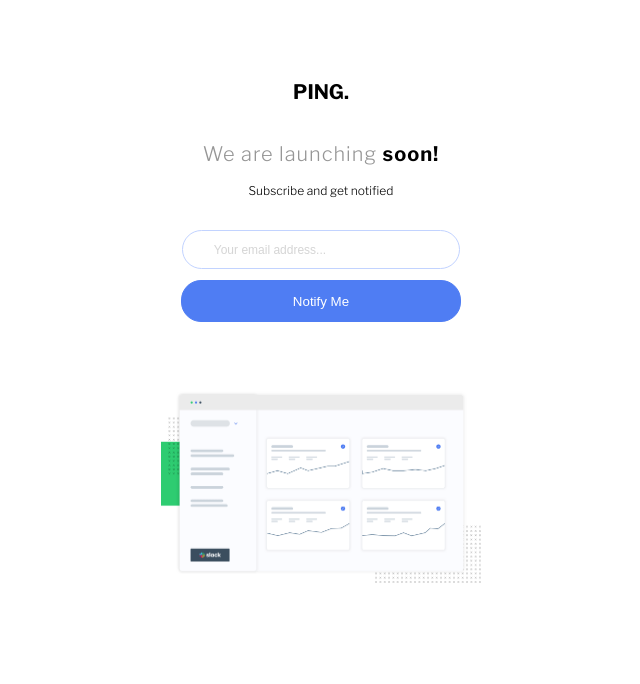
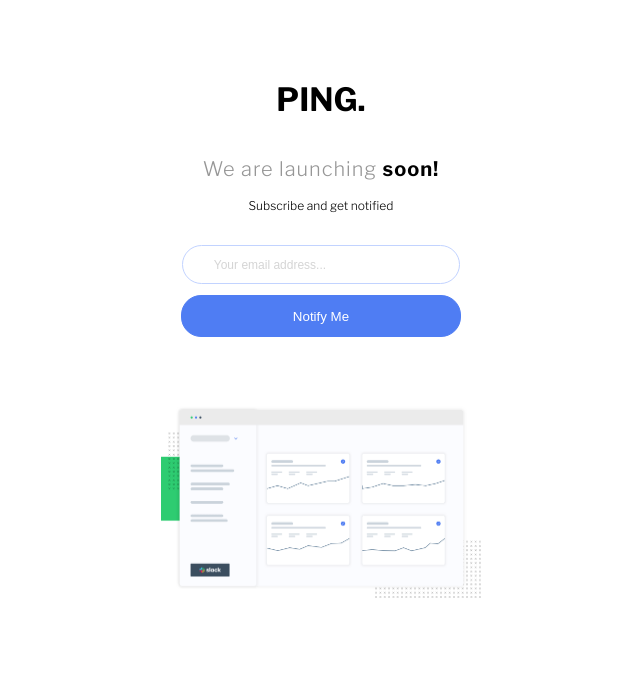
Before and after one commit to Simplify4Me2/ping-coming-soon, a website: page index.html in a window 1280 px wide. Shown: the top 684 px of the page, without its empty margins (319-959 px from the left). Drawn offline with nearby package versions, Linux system fonts and the light colour scheme.

Commit message:
add media query for header font size

```diff
--- a/main.sass
+++ b/main.sass
@@ -24,6 +24,9 @@ body
 
 header
     margin-top: 4.5rem
+
+    @media screen and (min-width: 768px)
+        font-size: 32px
 
 main
     margin-bottom: 7.3rem
```
Also changed, not shown: css/style.css, 1 other file.
